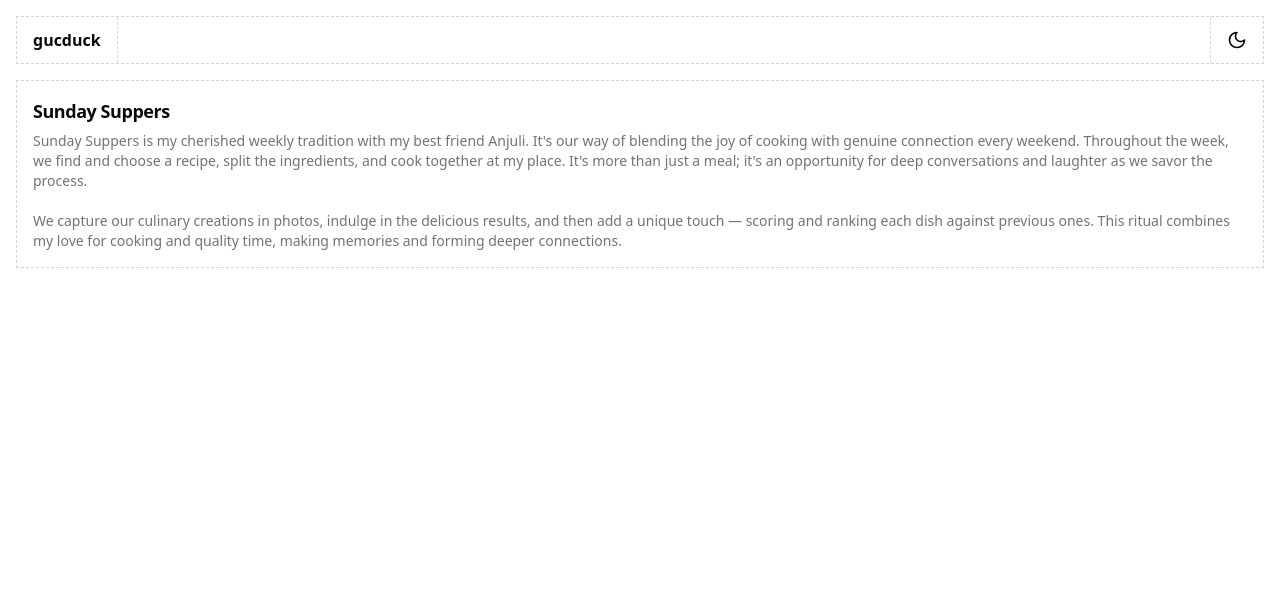
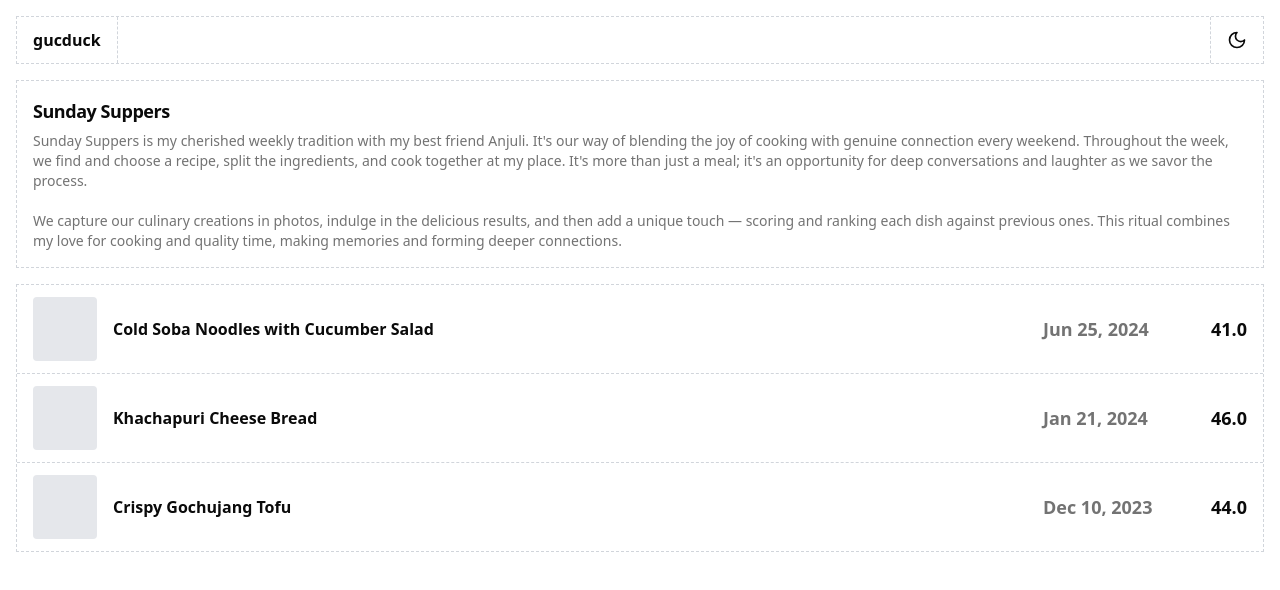
Before and after one commit to guchris/gucduck, a Next.js app: page /food/sunday-suppers in a window 1280 px wide. Shown: the top 590 px of the page. Built offline with nearby package versions, Linux system fonts and the light colour scheme.

Commit message:
mock rows for sunday suppers

```diff
--- a/app/food/sunday-suppers/page.tsx
+++ b/app/food/sunday-suppers/page.tsx
@@ -2,11 +2,30 @@ import { NavBar } from "@/components/NavBar";
 import { Card, CardHeader, CardTitle, CardDescription, CardContent } from "@/components/ui/card";
 import { Badge } from "@/components/ui/badge";
 
+const suppers = [
+  {
+    title: "Cold Soba Noodles with Cucumber Salad",
+    date: "Jun 25, 2024",
+    score: 41.0,
+  },
+  {
+    title: "Khachapuri Cheese Bread",
+    date: "Jan 21, 2024",
+    score: 46.0,
+  },
+  {
+    title: "Crispy Gochujang Tofu",
+    date: "Dec 10, 2023",
+    score: 44.0,
+  },
+];
+
 export default function SundaySuppersPage() {
   return (
-    <div className="min-h-screen flex flex-col max-w-screen-xl mx-auto p-4 gap-4">
+    <div className="min-h-screen flex flex-col gap-4 p-4">
+      <header className="w-full">
         <NavBar />
-
+      </header>
       <main className="flex-1 flex flex-col items-center gap-4">
         <Card className="w-full rounded-none shadow-none border-dashed border-gray-300">
           <CardHeader className="items-start p-4">
@@ -81,6 +100,30 @@ export default function SundaySuppersPage() {
             </div>
           </CardContent>
         </Card> */}
+        <Card className="w-full rounded-none shadow-none border-dashed border-gray-300">
+          <CardContent className="p-0">
+            {suppers.map((supper, i) => (
+              <div
+                key={supper.title}
+                className={[
+                  "flex items-center px-4 py-3 transition-colors duration-200 cursor-pointer group",
+                  i !== suppers.length - 1 && "border-b border-dashed border-gray-300",
+                  "hover:bg-black hover:text-white"
+                ].filter(Boolean).join(" ")}
+              >
+                <div className="w-16 h-16 bg-gray-200 dark:bg-neutral-800 rounded mr-4 flex-shrink-0 group-hover:bg-white/20 transition-colors duration-200" />
+                <div className="flex-1 min-w-0">
+                  <div className="font-semibold text-base truncate">{supper.title}</div>
+                  <div className="text-sm text-muted-foreground mt-1 group-hover:text-white/80 transition-colors duration-200 lg:hidden">{supper.date}</div>
+                </div>
+                <div className="hidden lg:block ml-4 flex-shrink-0 font-semibold text-lg tabular-nums text-muted-foreground group-hover:text-white/80 transition-colors duration-200" style={{ minWidth: '9.5rem' }}>
+                  {supper.date}
+                </div>
+                <div className="ml-4 flex-shrink-0 text-right font-bold text-lg tabular-nums">{supper.score.toFixed(1)}</div>
+              </div>
+            ))}
+          </CardContent>
+        </Card>
       </main>
     </div>
   );
--- a/app/page.tsx
+++ b/app/page.tsx
@@ -4,9 +4,7 @@ export default function Home() {
   return (
     <>
       <div className="min-h-screen flex flex-col max-w-screen-xl mx-auto p-4">
-        <header className="w-full">
-          <NavBar />
-        </header>
+        <NavBar />
         <main className="flex-1 flex items-center justify-center">
         </main>
       </div>
```
